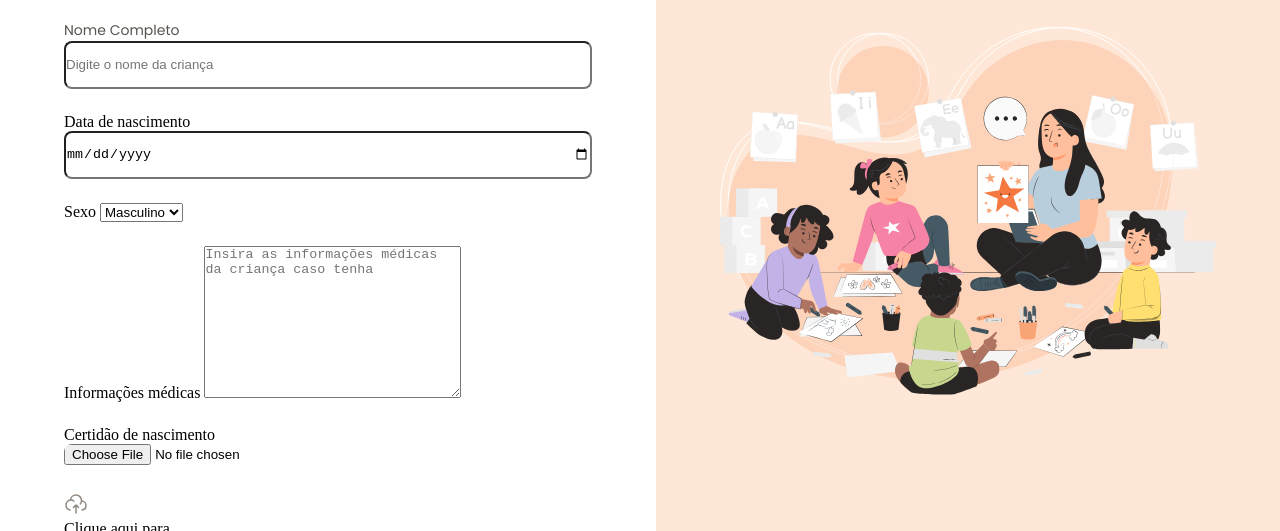
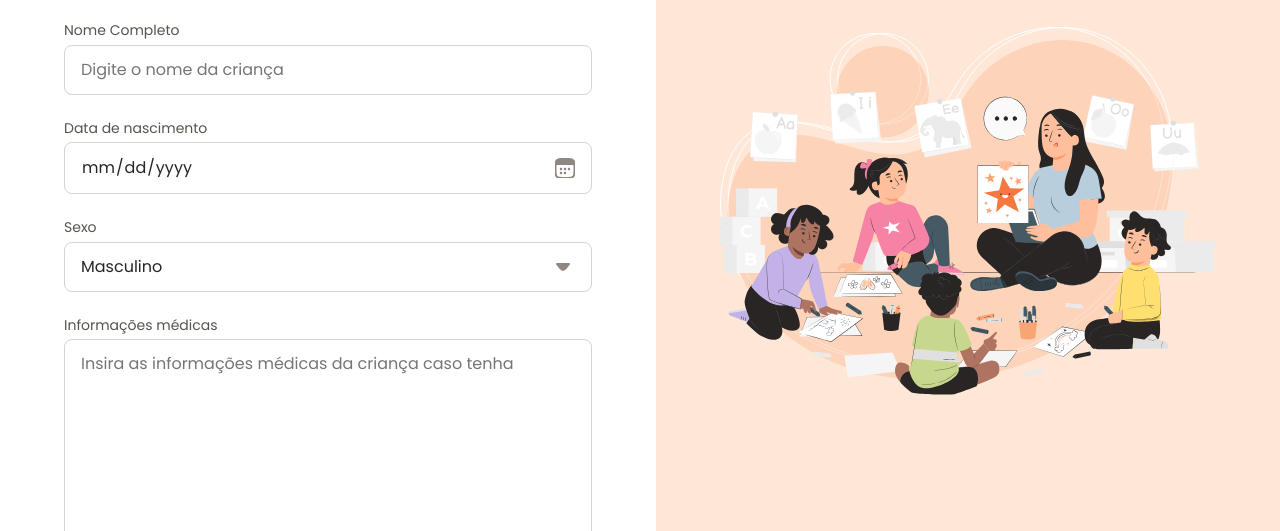
Before and after one commit to Thiaggoggarcia/Formulario-de-matricula, a plain HTML site: page index.html in a window 1280 px wide. Shown: the part 269-800 px from the top of the page. Drawn offline with Linux system fonts and the light colour scheme.

Commit message:
Configurando os inputs de Data e Select

```diff
--- a/css/form.css
+++ b/css/form.css
@@ -12,9 +12,50 @@ fieldset{
 legend{
   margin-bottom: 1.5rem;
 }
-div > input{
+
+label{
+  font: var(--text-label);
+  color: var(--color-text-secondary);
+  display: block;
+  margin-bottom: .25rem;
+}
+
+input, select,textarea{
   display: block;
   width: 100%;
-  height: 3rem;
-  border-radius: 8px;
+  padding: .75rem 1rem;
+  border-radius: .5rem;
+  border: 1px solid var(--color-stroke-default);
+  font: var(--text-16);
+  color:var(--color-text-primary);
+  appearance: none;
+
+  &:focus{
+    outline: .25rem solid var(--color-surface-secondary);
+    border: .125rem solid var(--color-stroke-highlight);
+  }
 }
+
+input[type="date"]{
+  position: relative;
+
+  &::-webkit-calendar-picker-indicator{
+    opacity: 0;
+  }
+  &::before{
+    content: "";
+    background: url("../assets/icons/calendar-03.svg") center no-repeat;
+    position: absolute;
+    width: 1.25rem;
+    height: 1.25rem;
+    right: 1rem;
+
+    top: 50%;
+    transform: translateY(-50%);
+  }
+}
+
+select{
+  background: url("../assets/icons/arrow-down-01.svg") no-repeat calc(100% - 1rem);
+
+}
--- a/css/global.css
+++ b/css/global.css
@@ -58,6 +58,6 @@ a{
 main{
   max-width: 1280px;
   margin-inline: auto;
-grid-template-columns: 51.25% 48.75%;
+  grid-template-columns: 51.25% 48.75%;
   overflow: hidden;
 }
--- a/css/utilities.css
+++ b/css/utilities.css
@@ -39,9 +39,6 @@
 .font-text{
   font: var(--text-16);
 }
-.font-label{
-  font: var(--text-label);
-}
 
 
 /* colors background */
--- a/index.html
+++ b/index.html
@@ -24,21 +24,21 @@
         <fieldset>
           <legend class="font-h4 color-text-primary">Informações da criança</legend>
           <div class="input-wrapper">
-            <label class="font-label color-text-secondary" for="name">Nome Completo</label>
+            <label for="name">Nome Completo</label>
             <input id="name" name="nome" type="text" required placeholder="Digite o nome da criança">
           </div>
 
           <div class="input-wrapper">
             <label for="date">Data de nascimento</label>
-            <input type="date" name="date" id="date" required lang="pt-br">
+            <input type="date" name="date" id="date" lang="pt-br" required>
           </div>
 
           <div class="select-wrapper">
             <label for="gender">Sexo</label>
-            <select name="gender" id="gender">
+            <select name="gender" id="gender" required >
               <option value="masculino">Masculino</option>
               <option value="feminino">Feminino</option>
-              <option value="outro">outro</option>
+              <option value="outro">Outro</option>
             </select>
           </div>
 
```
